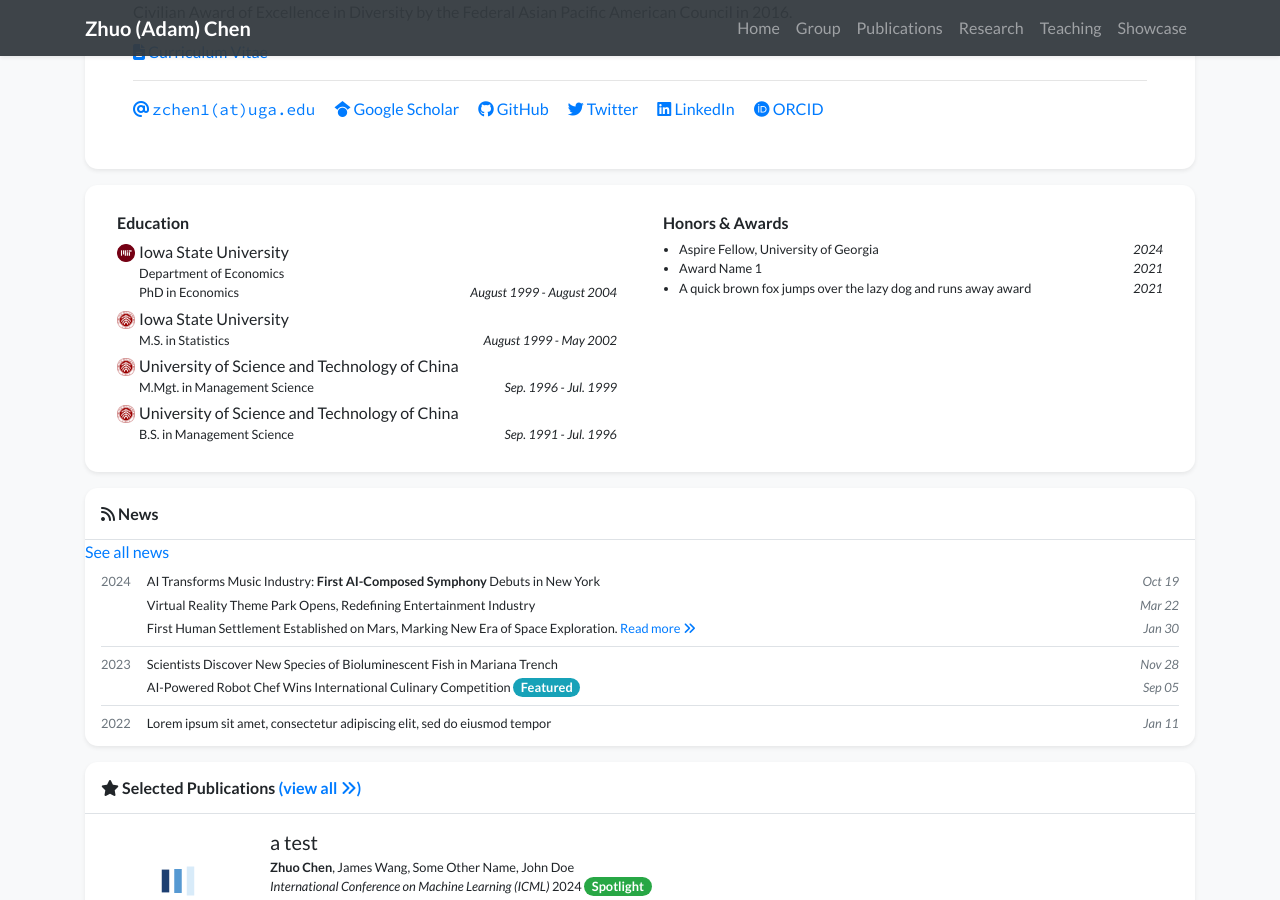
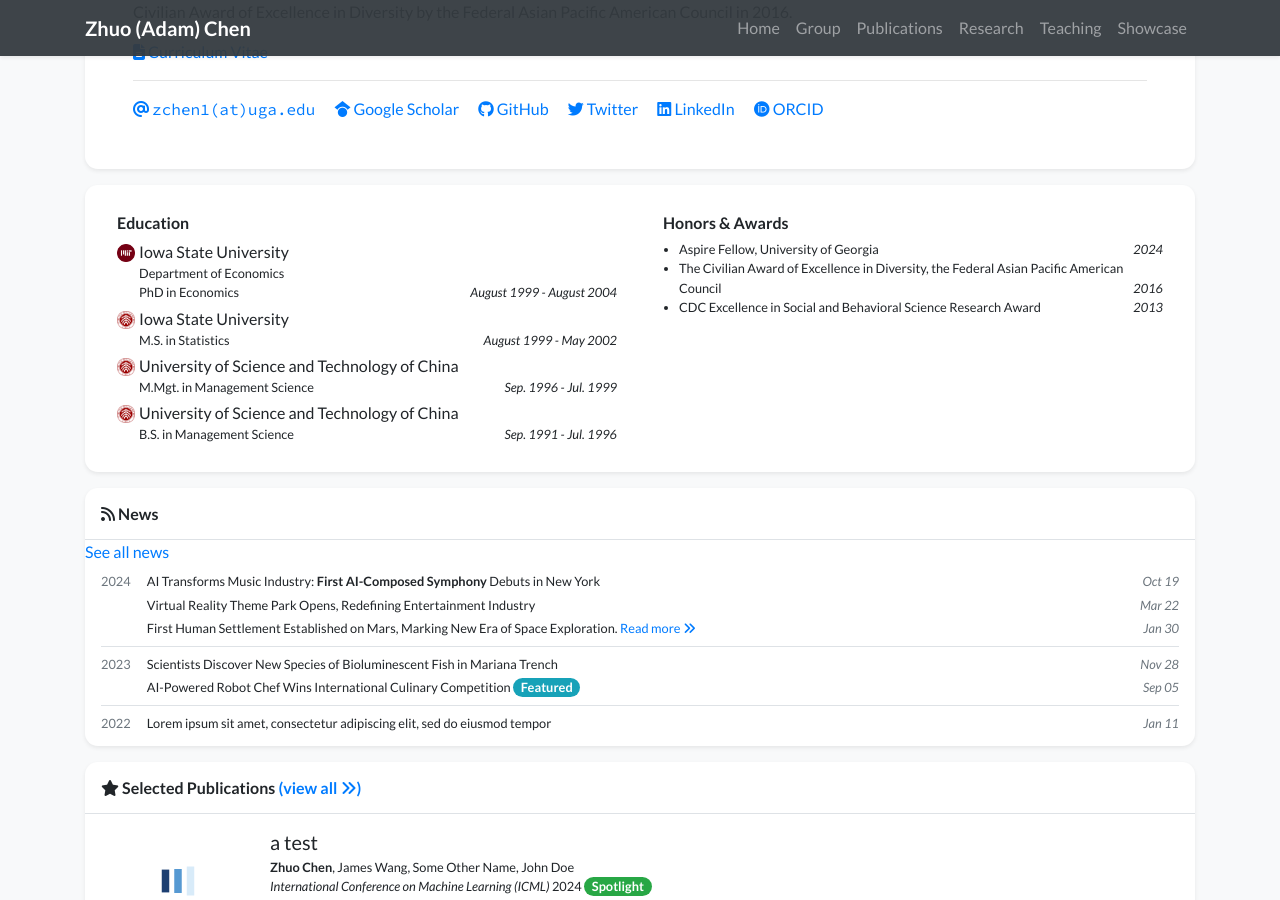
Before and after one commit to adamchen2025/adamchen2025.github.io, a Jekyll site: the page built from index.html, in a window 1280 px wide and 900 px high, scrolled down 512 px. Built offline with Jekyll 4.4.1, drawn with Linux system fonts in a browser that asks for light colours; nearby versions of some CDN libraries; a style sheet for code colours, icons or effects is not loaded.

Commit message:
Update awards in profile.yml

```diff
--- a/_data/profile.yml
+++ b/_data/profile.yml
@@ -64,7 +64,7 @@ education:
 awards:
 - name: Aspire Fellow, University of Georgia
   date: 2024
-- name: Award Name 1
-  date: 2021
-- name: A quick brown fox jumps over the lazy dog and runs away award
-  date: 2021
+- name: The Civilian Award of Excellence in Diversity, the Federal Asian Pacific American Council
+  date: 2016
+- name: CDC Excellence in Social and Behavioral Science Research Award
+  date: 2013
```
